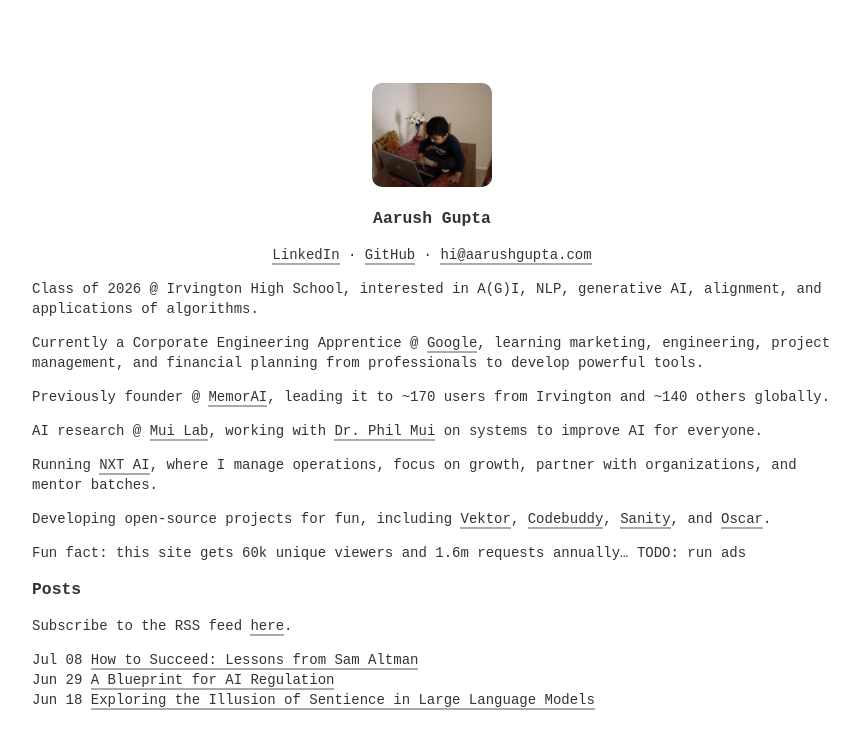
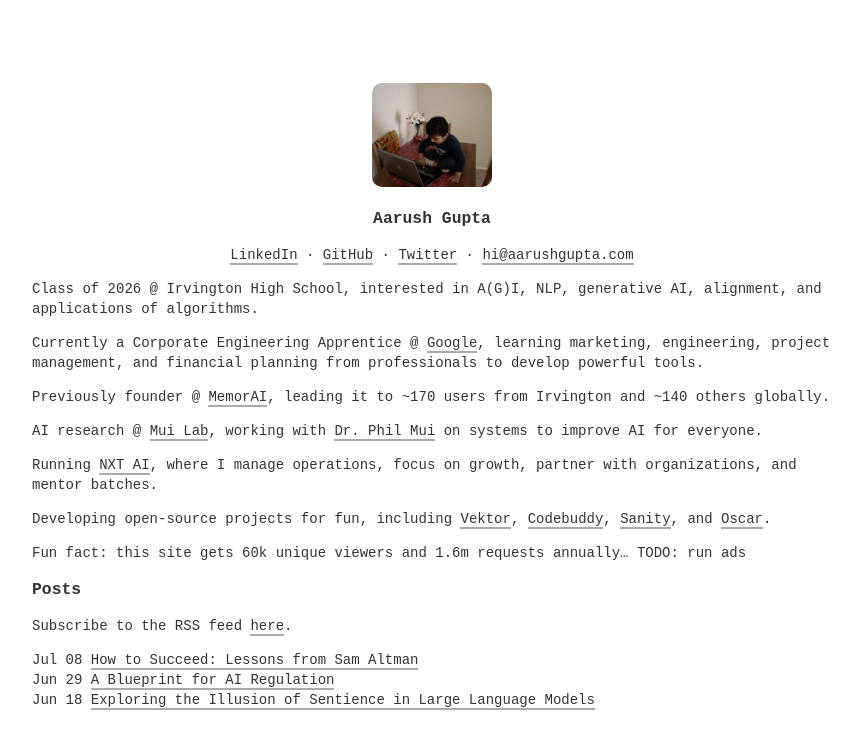
Before and after one commit to notallm/notallm.github.io, a Jekyll site: the page built from index.md, in a window 1280 px wide. Shown: the top 749 px of the page, without its empty margins (208-1068 px from the left). Built offline with Jekyll 4.4.1, drawn with Linux system fonts in a browser that asks for light colours.

Commit message:
add link to twitter profile

```diff
--- a/index.md
+++ b/index.md
@@ -6,6 +6,8 @@ header_links:
       url: https://www.linkedin.com/in/aarushgupta001
     - name: GitHub
       url: https://github.com/notallm
+    - name: Twitter
+      url: https://twitter.com/notallm
     - name: hi@aarushgupta.com
       url: mailto:hi@aarushgupta.com
 ---
```
